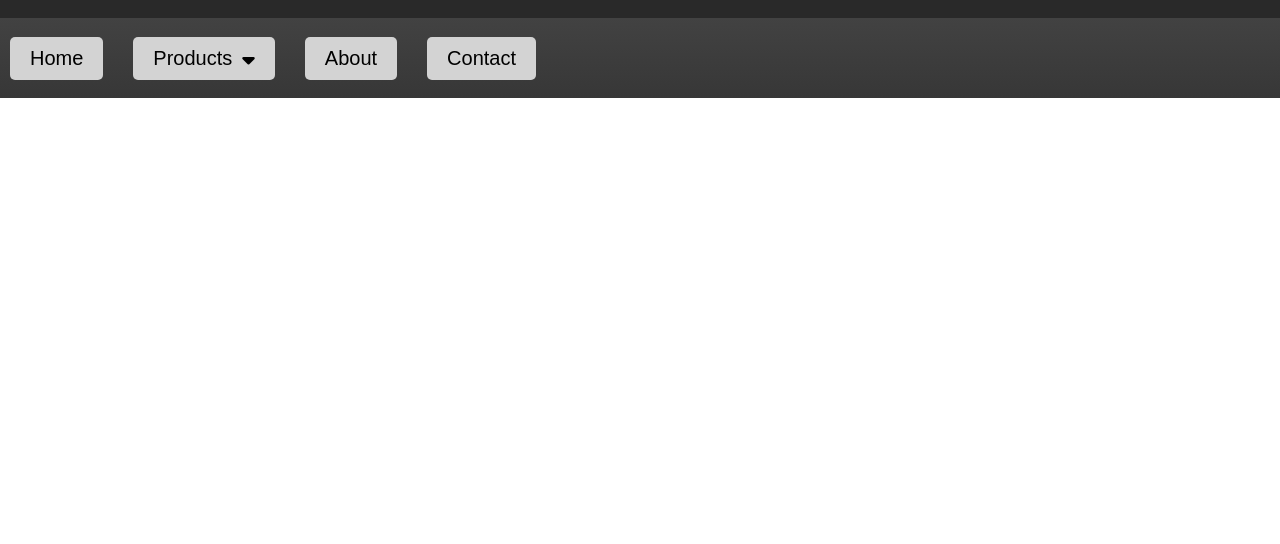
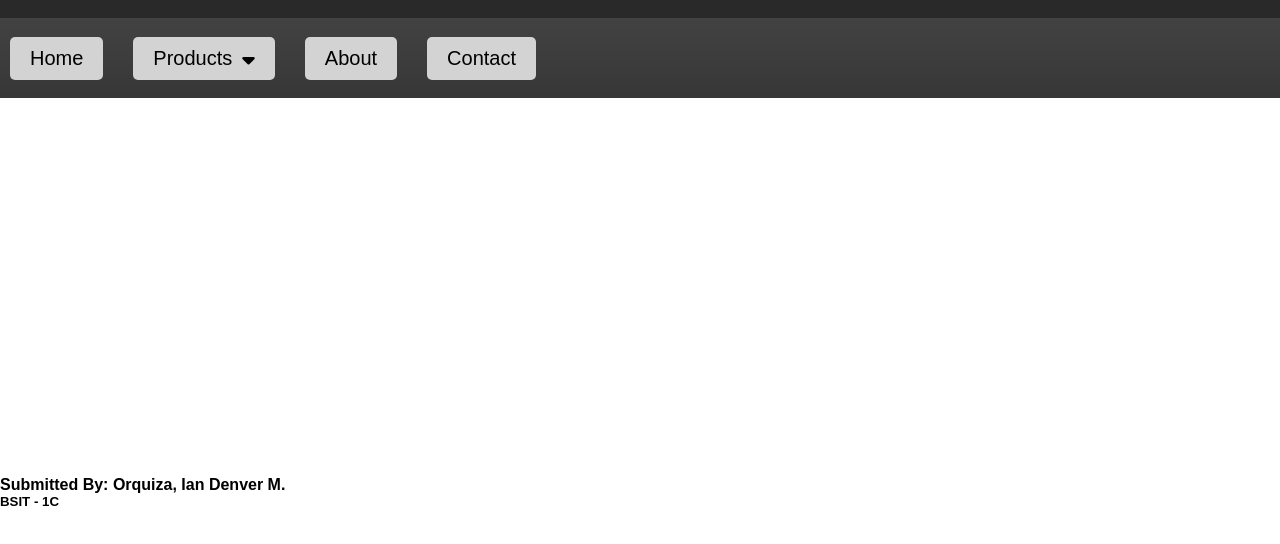
Before and after one commit to denski16/Navigation-Bar, a plain HTML site: page index.html in a window 1280 px wide. Drawn offline with Linux system fonts and the light colour scheme.

Commit message:
Add files via upload

```diff
--- a/index.html
+++ b/index.html
@@ -12,8 +12,6 @@
             <li>
             </li>
         </ul>
-
-
         </div>
         <div class="nav__bar">
         <ul>
@@ -43,6 +41,33 @@
         </ul>
 
         </div>
+
+        <br>
+        <br>
+        <br>
+        <br>
+        <br>
+        <br>
+        <br>
+        <br>
+        <br>
+        <br>
+        <br>
+        <br>
+        <br>
+        <br>
+        <br>
+        <br>
+        <br>
+        <br>
+        <br>
+        <br>
+        <br>
+
+        <div class="name">
+            <h4>Submitted By: Orquiza, Ian Denver M.</h4>
+            <h5>BSIT - 1C</h5>
+        </div>
     </body>
 
 
```
